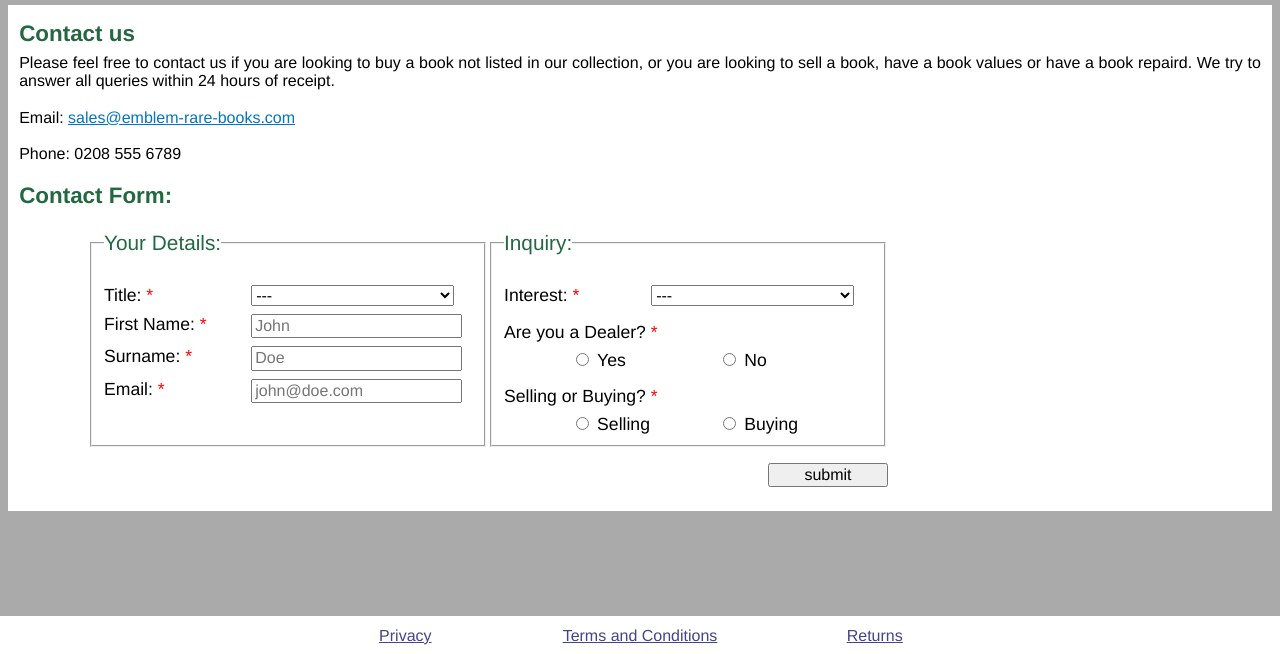
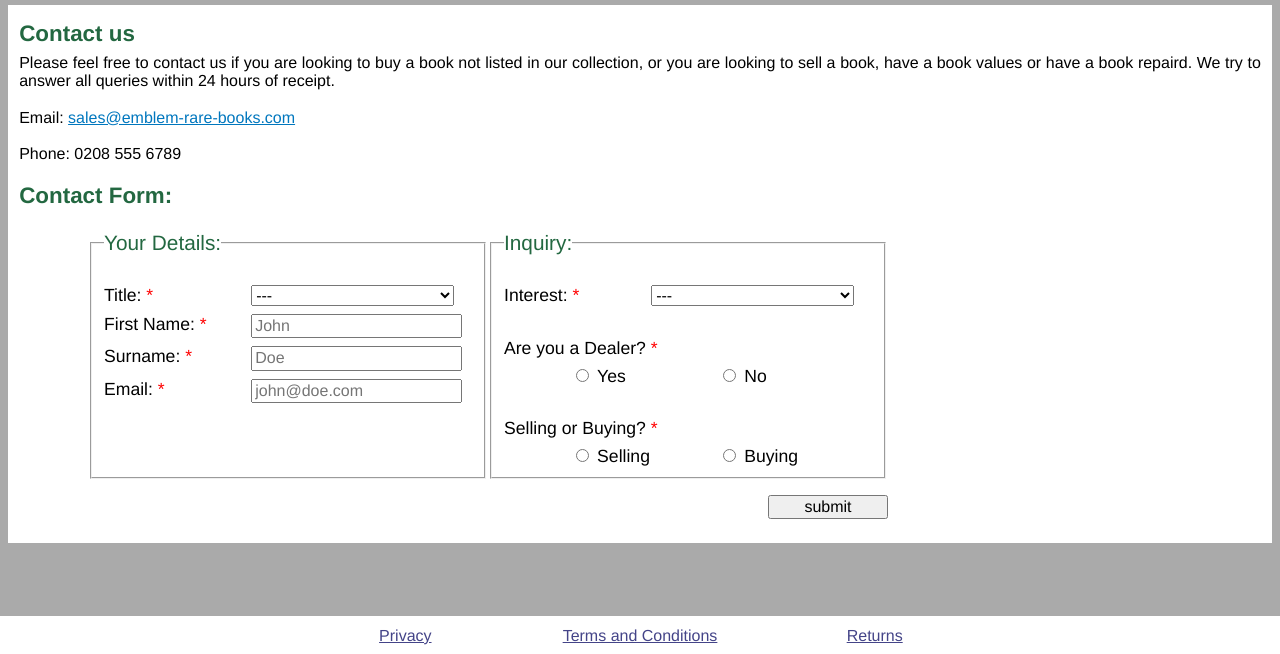
Before and after one commit to wgazel01/AdvWebAuthFMA, a plain HTML site: page contact-us.html in a window 1280 px wide. Shown: the part 146-800 px from the top of the page. Drawn offline with Linux system fonts and the light colour scheme; files whose address does not match are found by name.

Commit message:
Tweak
Tweaks:
- Spaced form better

```diff
--- a/scss/styles.scss
+++ b/scss/styles.scss
@@ -407,7 +407,7 @@ input:invalid:focus, select:invalid:focus {
 }
 
 .subfield {
-	margin: 0;
+	margin: 1rem 0 0 0;
 	padding: 0;
 	border: none;
 }
```
Also changed, not shown: css/styles.css, 1 other file.
